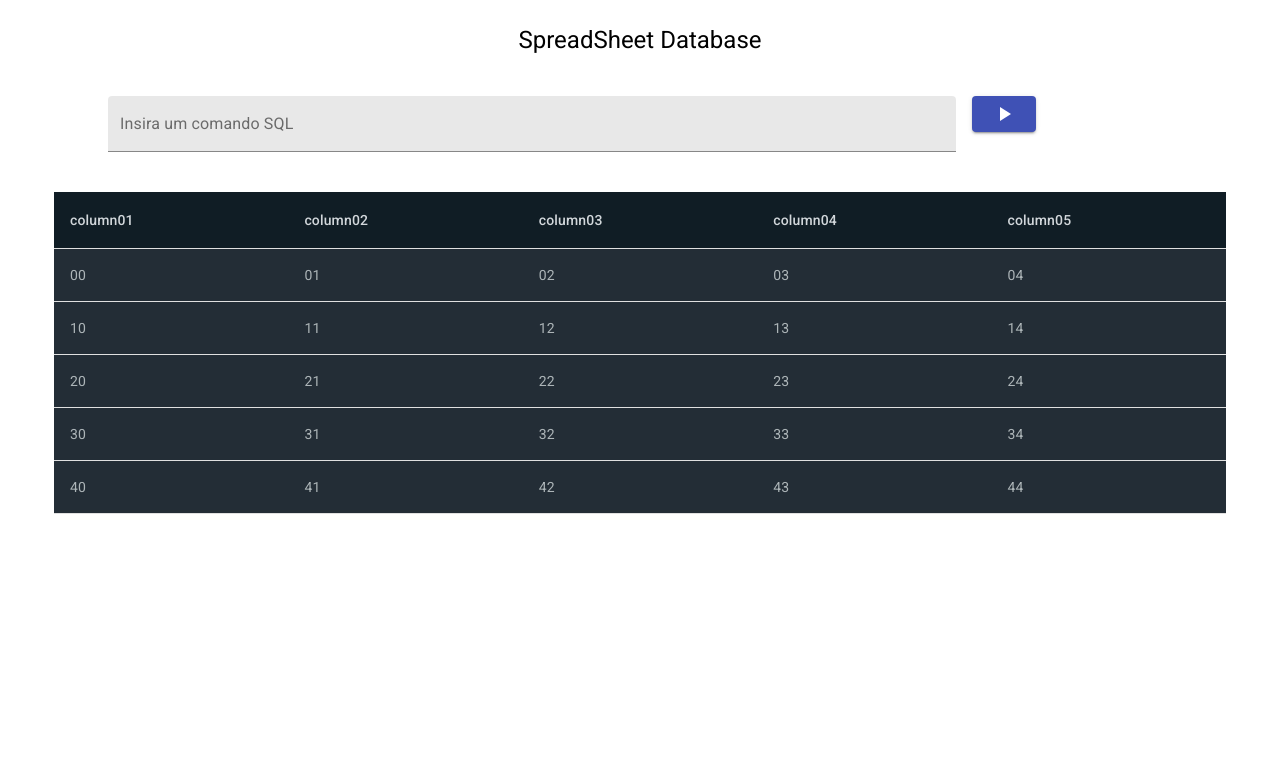
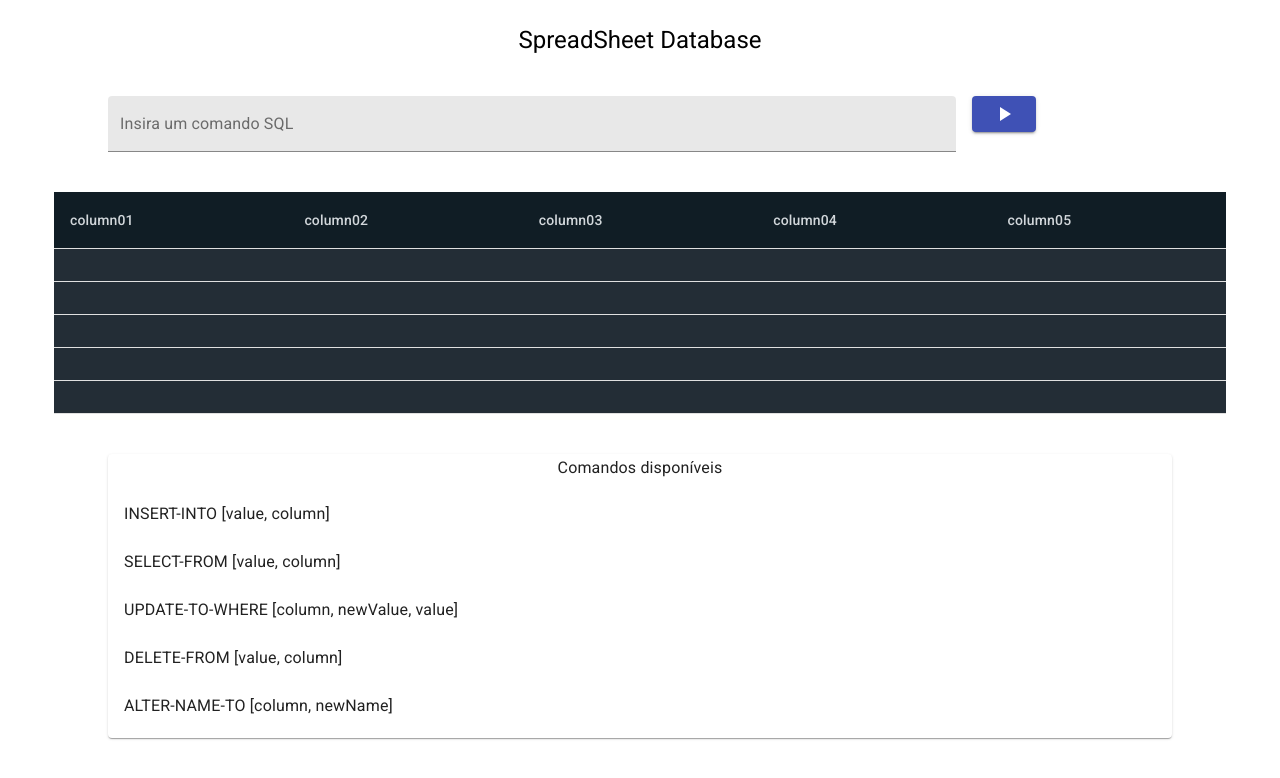
Before and after one commit to luigi-ms/spreadsheet-database, a React (Create React App) app: page / in a window 1280 px wide. Shown: the top 778 px of the page. Built offline with nearby package versions, Linux system fonts and the light colour scheme.

Commit message:
frontend almost done

```diff
--- a/package.json
+++ b/package.json
@@ -8,6 +8,8 @@
     "@testing-library/jest-dom": "^5.14.1",
     "@testing-library/react": "^11.2.7",
     "@testing-library/user-event": "^12.8.3",
+    "concurrently": "^6.2.1",
+    "express": "^4.17.1",
     "react": "^17.0.2",
     "react-dom": "^17.0.2",
     "react-scripts": "4.0.3",
--- a/src/App.js
+++ b/src/App.js
@@ -1,11 +1,23 @@
-import React from 'react';
+import React, { useState } from 'react';
 import { makeStyles } from '@material-ui/core/styles';
 import Typography from '@material-ui/core/Typography';
 import Grid from '@material-ui/core/Grid';
 import Button from '@material-ui/core/Button';
 import TextField from '@material-ui/core/TextField';
+import List from '@material-ui/core/List';
+import ListItem from '@material-ui/core/ListItem';
+import ListItemText from '@material-ui/core/ListItemText';
+import Paper from '@material-ui/core/Paper';
 import DataBase from './DataBase.js';
 import PlayArrow from '@material-ui/icons/PlayArrow';
+
+const commands = [
+	"INSERT-INTO [value, column]",
+	"SELECT-FROM [value, column]",
+	"UPDATE-TO-WHERE [column, newValue, value]",
+	"DELETE-FROM [value, column]",
+	"ALTER-NAME-TO [column, newName]"
+];
 
 const useStyles = makeStyles(theme => ({
 	title: {
@@ -14,8 +26,13 @@ const useStyles = makeStyles(theme => ({
 	}
 }));
 
-export default function App() {
+function sendQuery(data){
+	//connect to server
+}
+
+export default function App(props) {
 	const classes = useStyles();
+	let [value, setValue] = useState('');
 
   return (
     <div className="App">
@@ -26,17 +43,30 @@ export default function App() {
 					<Typography variant="h5" align="center">SpreadSheet Database</Typography>
 				</Grid>
 				<Grid item xs={8}>
-					<TextField type="search"
+					<TextField onChange={ e=> setValue(e.target.value) }
 						label="Insira um comando SQL"
 						variant="filled"
 						fullWidth/>
 				</Grid>
 				<Grid item xs={2}>
 					<Button variant="contained"
-						color="primary"><PlayArrow/></Button>
+						color="primary"
+						onClick={ () => sendQuery(value) }><PlayArrow/></Button>
 				</Grid>
 				<Grid item xs={11}>
-					<DataBase/>
+					<DataBase value={value}/>
+				</Grid>
+				<Grid item xs={10} className={classes.title}>
+					<Paper>
+						<Typography variant="subtitle1" align="center">Comandos disponíveis</Typography>
+						<List component="nav" aria-label="Lista de comandos disponiveis">
+						{commands.map(com => (
+							<ListItem>
+								<ListItemText primary={com}/>
+							</ListItem>
+						))}
+						</List>
+					</Paper>
 				</Grid>
 			</Grid>
     </div>
--- a/src/DataBase.js
+++ b/src/DataBase.js
@@ -21,7 +21,7 @@ const useStyles = makeStyles(theme => ({
 	tableSpacing: { marginTop: "3vh" }
 }));
 
-export default function DataBase(){
+export default function DataBase(props){
 	const classes = useStyles();
 
 	return(
@@ -38,7 +38,7 @@ export default function DataBase(){
 					{[0, 1, 2, 3, 4].map(column => (
 						<TableRow align="right">
 							{[0, 1, 2, 3, 4].map(row => (
-								<TableCell className={classes.tableBodyColors}>{column.toString()+row}</TableCell>
+								<TableCell className={classes.tableBodyColors}>{props.value}</TableCell>
 							))}
 						</TableRow>
 					))}
```
Also changed, not shown: server.js (added, +20 -0 lines), 1 other file (tests, documents, lock files or other folders).
